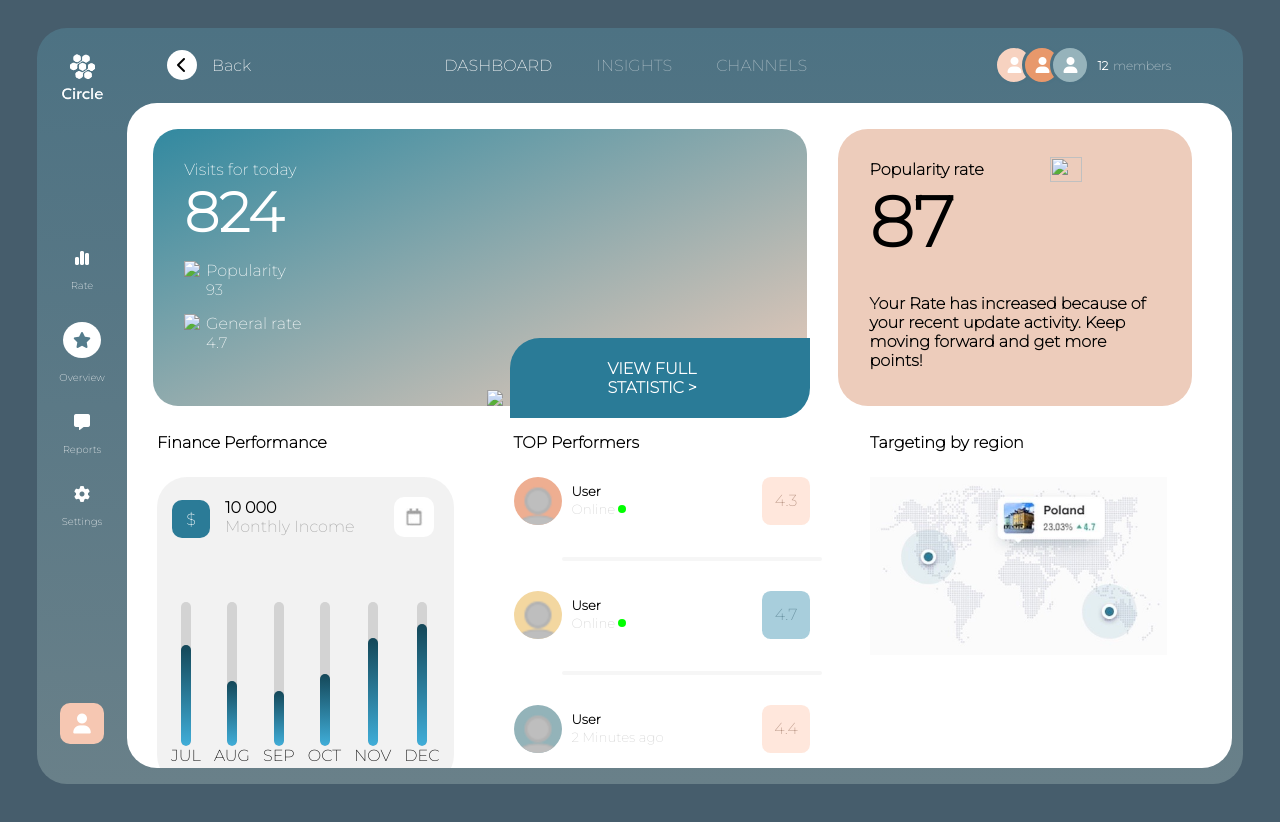
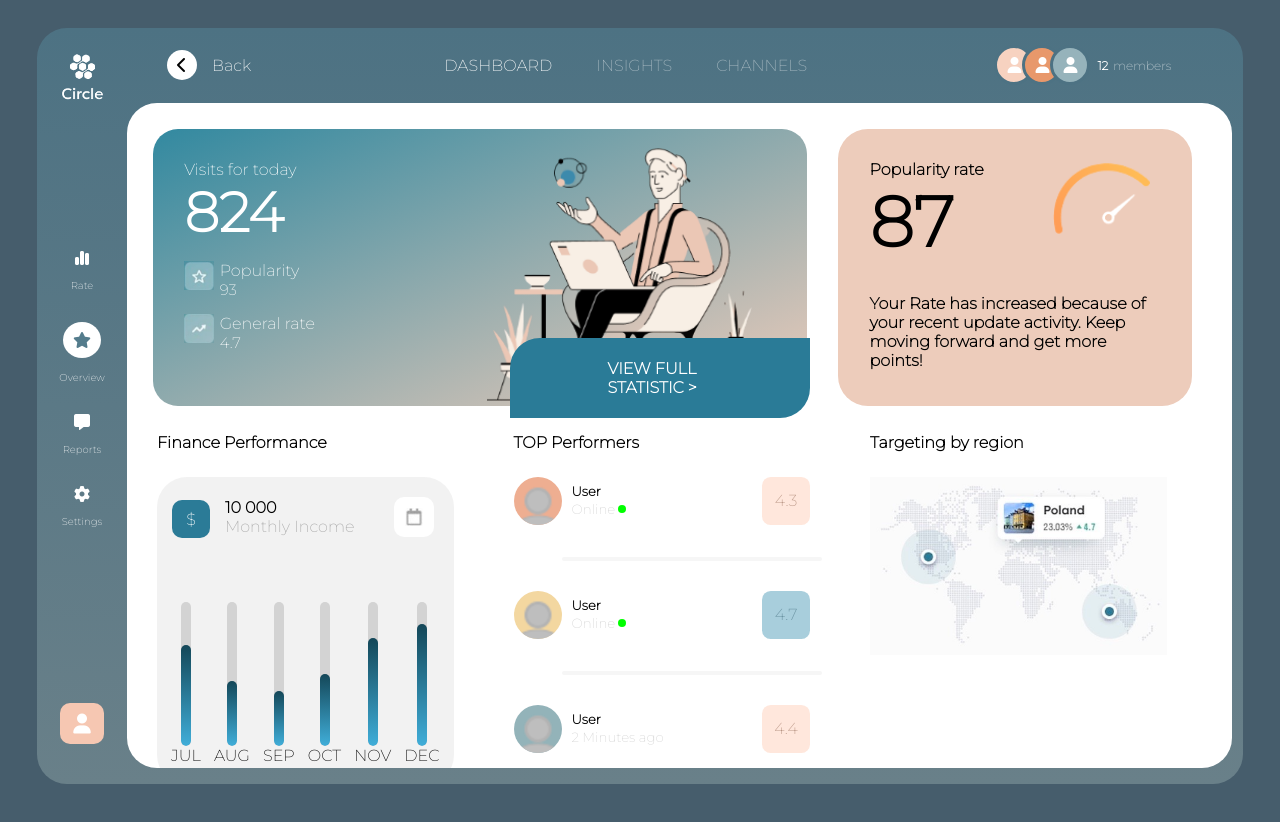
Before and after one commit to Velasset000/GroupProjectDashboard, a plain HTML site: page index.html in a window 1280 px wide. Drawn offline with Linux system fonts and the light colour scheme; the site is published under a folder, as on GitHub Pages, so addresses that start at the root find nothing.

Commit message:
fixed image srcs

```diff
--- a/index.html
+++ b/index.html
@@ -67,14 +67,14 @@
                         <div class="icons">
                             <ul>
                                 <li>
-                                    <img src="/images/starballs.png">
+                                    <img src="./images/starballs.png">
                                     <div class="iconText">
                                         <span>Popularity</span>
                                         <span class="numba">93</span>
                                     </div>
                                 </li>
                                 <li>
-                                    <img src="/images/stoks.png">
+                                    <img src="./images/stoks.png">
                                     <div class="iconText">
                                         <span>General rate</span>
                                         <span class="numba">4.7</span>
@@ -83,7 +83,7 @@
                             </ul>
                         </div>
                         <div class="guy">
-                            <img src="/images/guy.png">
+                            <img src="./images/guy.png">
                         </div>
                         <div class="fullStat">
                             <span>VIEW FULL STATISTIC  &#62</span>
@@ -95,7 +95,7 @@
                         <span>Popularity rate</span>
                         <h1>87</h1>
                         <div class="popRank">
-                            <img src="/images/rank.png">
+                            <img src="./images/rank.png">
                         </div>
                         <span class="summary">Your Rate has increased because of your recent update activity. Keep moving forward and get more points!</span>
                     </div>
```
Also changed, not shown: 1 other file.
